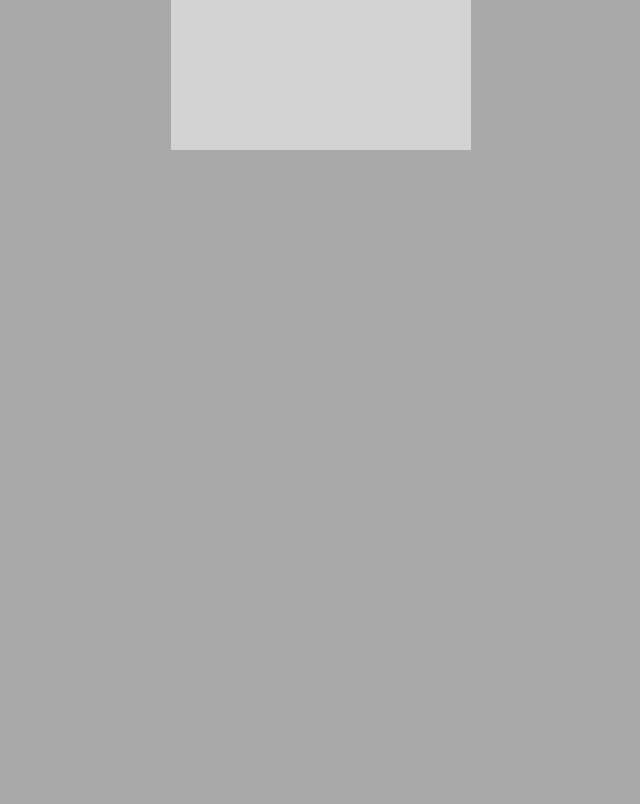
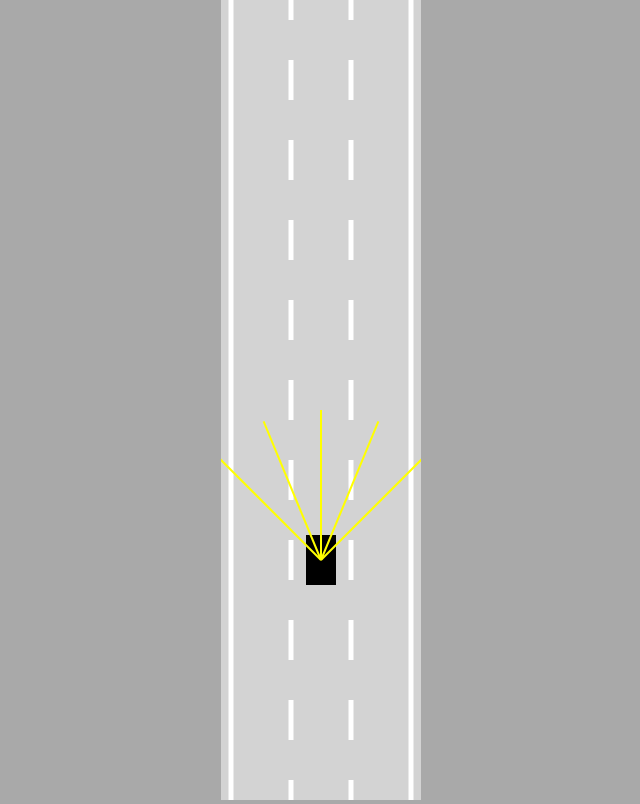
Before and after one commit to joshxc/self-driving-car, a plain HTML site: page index.html in a window 1280 px wide. Shown: the whole page, without its empty margins (319-959 px from the left). Drawn offline with Linux system fonts and the light colour scheme.

Commit message:
Add controls to the car, car physics, and draw sensors

```diff
--- a/app.js
+++ b/app.js
@@ -0,0 +1,27 @@
+// Set canvas size
+const canvas = document.querySelector('#myCanvas');
+canvas.width = 200;
+
+//* https://www.w3schools.com/tags/ref_canvas.asp
+// create a context for the canvas
+const ctx = canvas.getContext('2d');
+const road = new Road(canvas.width / 2, canvas.width * 0.9);
+const car = new Car(road.getLaneCenter(1), 100, 30, 50);
+
+animate();
+
+function animate() {
+  // console.log(car.x.toFixed(2), car.y.toFixed(2));
+  car.update(road.borders);
+  // resizing the canvas here will clear existing car positions and only leave 1 box visible
+  canvas.height = window.innerHeight;
+
+  ctx.save();
+  ctx.translate(0, -car.y + canvas.height * 0.7);
+
+  road.draw(ctx);
+  car.draw(ctx);
+  ctx.restore();
+  // Calls `animate()` repeatedly
+  requestAnimationFrame(animate);
+}
--- /dev/null
+++ b/car.js
@@ -0,0 +1,59 @@
+class Car {
+  constructor(x, y, width, height) {
+    this.x = x;
+    this.y = y; // -y it upward, +y is downward
+    this.width = width;
+    this.height = height;
+
+    this.speed = 0;
+    this.acceleration = 0.25;
+    this.maxSpeed = 4;
+    this.friction = 0.05;
+    this.angle = 0;
+
+    this.sensor = new Sensor(this); // passing the Car object to Sensor
+    this.controls = new Controls();
+  }
+
+  update(roadBorders) {
+    this.#move();
+    this.sensor.update(roadBorders);
+  }
+
+  // private method
+  #move() {
+    if (this.controls.forward) this.speed += this.acceleration;
+    if (this.controls.reverse) this.speed -= this.acceleration;
+    // cap the max speed going forward
+    if (this.speed > this.maxSpeed) this.speed = this.maxSpeed;
+    // cap the max speed going in reverse
+    if (this.speed < -this.maxSpeed / 1.5) this.speed = -this.maxSpeed / 1.5;
+    // decrease the forward speed due to friction
+    if (this.speed > 0) this.speed -= this.friction;
+    // decrease the reverse speed due to friction
+    if (this.speed < 0) this.speed += this.friction;
+    // if the speed happens to be less than the friction value, set speed to 0
+    if (Math.abs(this.speed) < this.friction) this.speed = 0;
+    // flip left and right controls if going in reverse
+    if (this.speed != 0) {
+      const flip = this.speed > 0 ? 1 : -1;
+      // imagine a unit circle rotated 90deg ccw
+      if (this.controls.left) this.angle += 0.03 * flip;
+      if (this.controls.right) this.angle -= 0.03 * flip;
+    }
+    // unit circle has a radius of 1, multiplying by the speed scales it to the magnitude of the speed
+    this.x -= Math.sin(this.angle) * this.speed;
+    this.y -= Math.cos(this.angle) * this.speed;
+  }
+
+  draw(ctx) {
+    ctx.save();
+    ctx.translate(this.x, this.y);
+    ctx.rotate(-this.angle);
+    ctx.beginPath();
+    ctx.rect(-this.width / 2, -this.height / 2, this.width, this.height);
+    ctx.fill();
+    ctx.restore();
+    this.sensor.draw(ctx);
+  }
+}
--- a/controls.js
+++ b/controls.js
@@ -25,7 +25,7 @@ class Controls {
           this.reverse = true;
           break;
       }
-      console.table(this);
+      // console.table(this);
     };
     document.onkeyup = (evt) => {
       switch (evt.key) {
@@ -42,7 +42,7 @@ class Controls {
           this.reverse = false;
           break;
       }
-      console.table(this);
+      // console.table(this);
     };
   }
 }
--- a/index.html
+++ b/index.html
@@ -2,10 +2,16 @@
 <html lang="en">
   <head>
     <link rel="stylesheet" href="style.css" />
-    <script src="app.js" defer></script>
+
     <title>Self-Driving Car</title>
   </head>
   <body>
     <canvas id="myCanvas"></canvas>
   </body>
+  <script src="sensor.js"></script>
+  <script src="utils.js"></script>
+  <script src="road.js"></script>
+  <script src="controls.js"></script>
+  <script src="car.js"></script>
+  <script src="app.js"></script>
 </html>
--- /dev/null
+++ b/sensor.js
@@ -0,0 +1,59 @@
+class Sensor {
+  constructor(car) {
+    this.car = car;
+    this.rayCount = 5;
+    this.rayLength = 150;
+    this.raySpread = Math.PI / 2; // 90 deg from first ray to last ray
+
+    this.rays = [];
+    this.readings = [];
+  }
+
+  update(roadBorders) {
+    this.#castRays();
+    this.readings = [];
+    for (let i = 0; i < this.rays.length; i++) {
+      this.readings.push(this.#getReading(this.rays[i], roadBorders));
+    }
+  }
+
+  #getReading(ray, roadBorders) {
+
+  }
+
+  // private method
+  #castRays() {
+    this.rays = [];
+    for (let i = 0; i < this.rayCount; i++) {
+      // add the car's angle so that the rays move with the car
+      const rayAngle =
+        lerp(
+          this.raySpread / 2,
+          -this.raySpread / 2,
+          // if rayCount is 1, set it to be halfway between the two interpolated points i.e. straight up
+          this.rayCount == 1 ? 0.5 : i / (this.rayCount - 1)
+        ) + this.car.angle;
+
+      // define start and end points for the rays
+      const start = { x: this.car.x, y: this.car.y };
+      const end = {
+        x: this.car.x - Math.sin(rayAngle) * this.rayLength,
+        y: this.car.y - Math.cos(rayAngle) * this.rayLength,
+      };
+      // push each segment to the rays array
+      this.rays.push([start, end]);
+    }
+  }
+
+  draw(ctx) {
+    for (let i = 0; i < this.rayCount; i++) {
+      ctx.beginPath();
+      ctx.lineWidth = 2;
+      ctx.strokeStyle = 'yellow';
+
+      ctx.moveTo(this.rays[i][0].x, this.rays[i][0].y); // move to start position of ray i
+      ctx.lineTo(this.rays[i][1].x, this.rays[i][1].y); // line to end position of ray i
+      ctx.stroke();
+    }
+  }
+}
```
